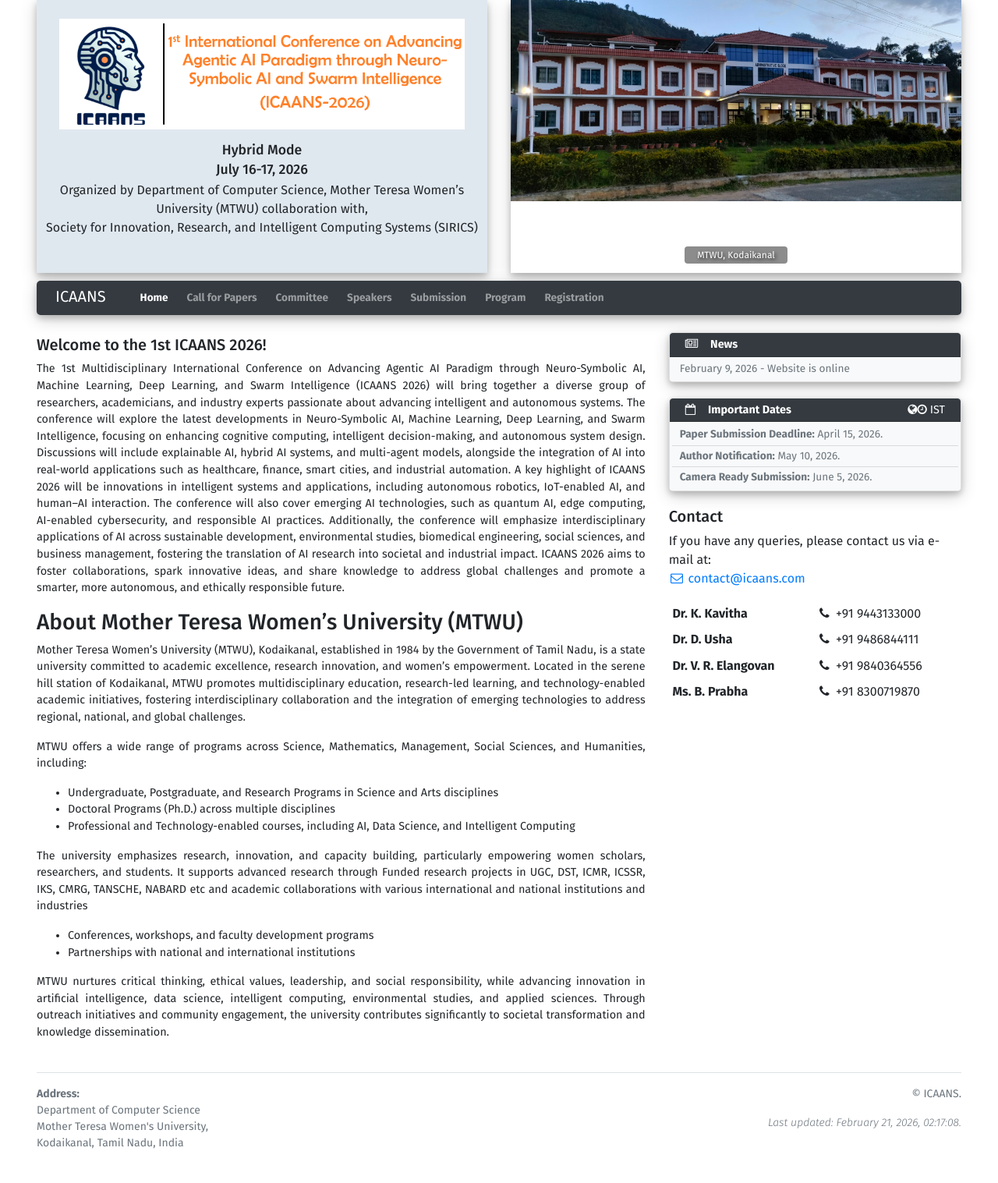
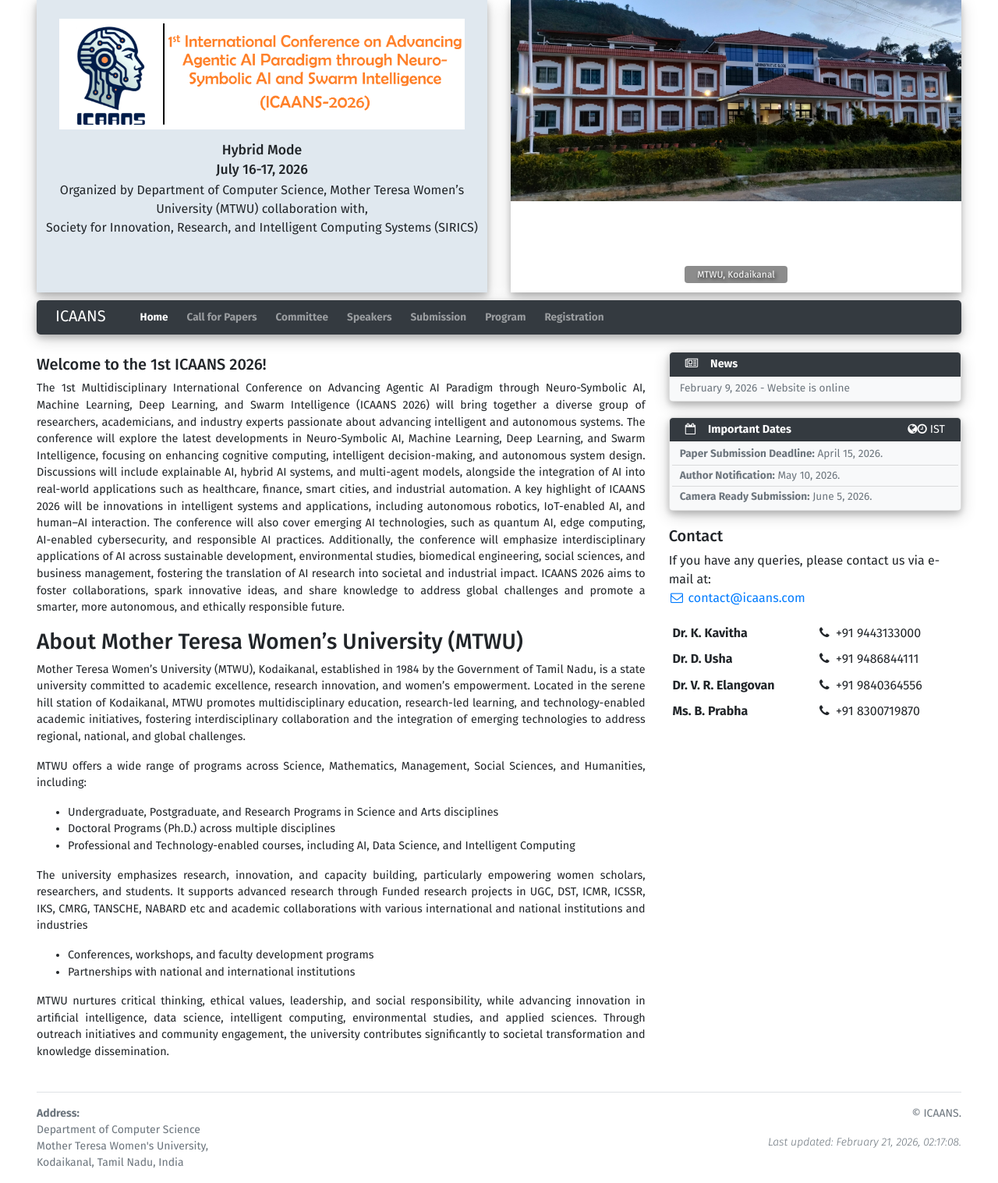
Before and after one commit to sravivarman/icaans_conf, a Jekyll site: the page built from index.md, in a window 1280 px wide. Shown: the whole page at 78% size. Built offline with Jekyll 4.4.1, drawn with Linux system fonts in a browser that asks for light colours; before the commit the page ends 1492 px from its top, so only the background shows below that.

Commit message:
removed auto height

```diff
--- a/assets/main.css
+++ b/assets/main.css
@@ -33,8 +33,7 @@ body {
 
 .jumbotron,
 .carousel-item {
-    min-height: 350px;
-    height: auto;
+    height: 375px;
     border-radius: 0;
 }
 
```
